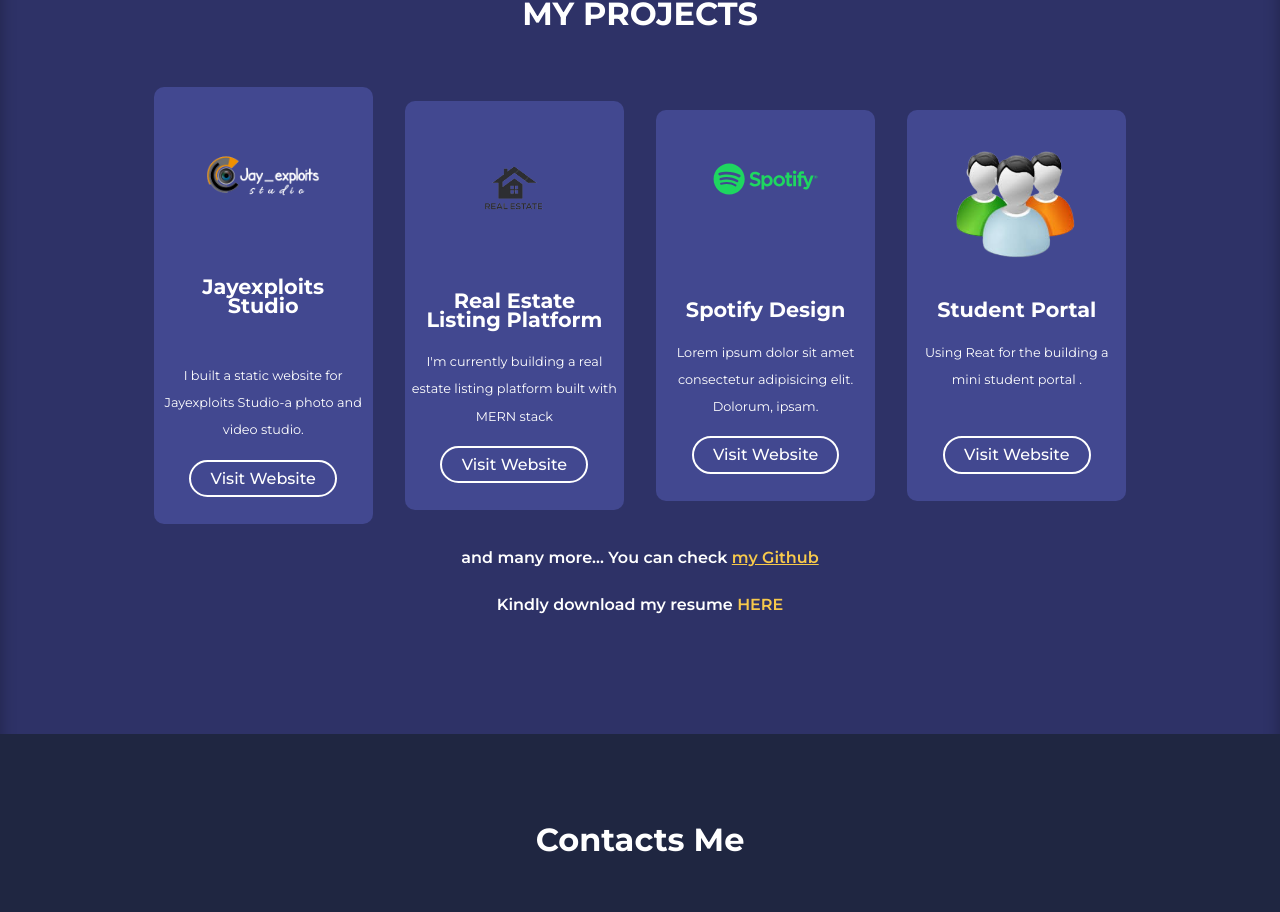
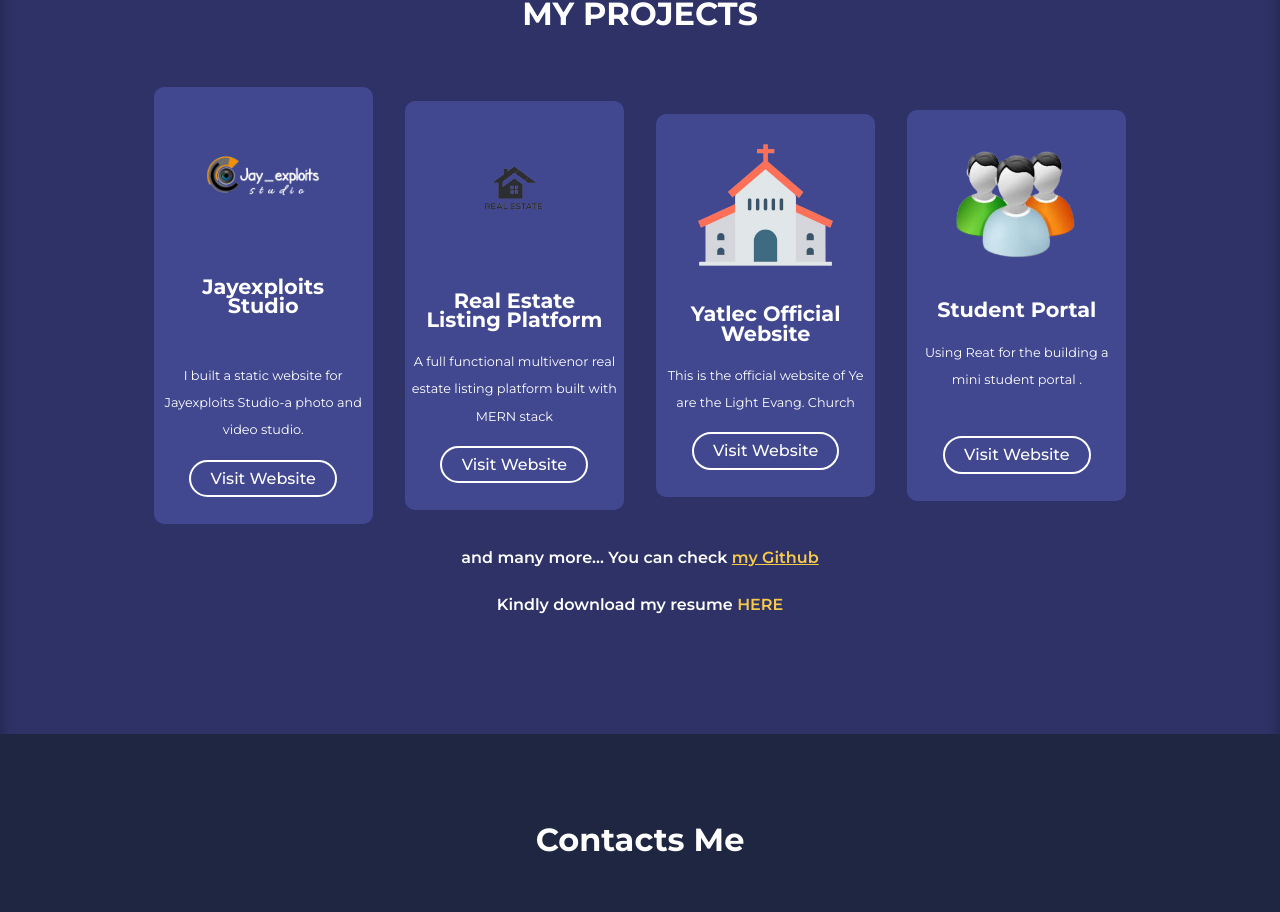
Before and after one commit to JoshBamidele001/My-Portfolio, a plain HTML site: page index.html in a window 1280 px wide. Shown: the part 3146-4058 px from the top of the page. Drawn offline with nearby package versions, Linux system fonts and the light colour scheme; a web font is replaced by a local one.

Commit message:
Adding of links

```diff
--- a/index.html
+++ b/index.html
@@ -187,19 +187,19 @@
                     </div>
                     <div class="project_info">
                         <h4>Real Estate Listing Platform </h4>
-                        <p>I'm currently building a real estate listing platform built with MERN stack</p>
-                        <a href="https://codecanyon.net/item/realspoint-real-estate-property-listing-platform/36646536#" class="btn project_btn">Visit Website</a>
+                        <p>A full functional multivenor real estate listing platform built with MERN stack</p>
+                        <a href="https://genadereals.onrender.com" class="btn project_btn">Visit Website</a>
                     </div>
                 </article>
 
                 <article class="project">
                     <div class="project_image">
-                        <img src="./images/Spotify-Logo.wine.svg" alt="">
+                        <img src="./images/church.png" alt="">
                     </div>
                     <div class="project_info">
-                        <h4>Spotify Design</h4>
-                        <p>Lorem ipsum dolor sit amet consectetur adipisicing elit. Dolorum, ipsam.</p>
-                        <a href="https://github.com/JoshBamidele001/SpotifyClone-with-React-" class="btn project_btn">Visit Website</a>
+                        <h4>Yatlec Official Website</h4>
+                        <p>This is the official website of Ye are the Light Evang. Church </p>
+                        <a href="https://yatlec-official.onrender.com" class="btn project_btn">Visit Website</a>
                     </div>
                 </article>
 
```
Also changed, not shown: images/church.png (added), images/yatlec.jpeg (added).
